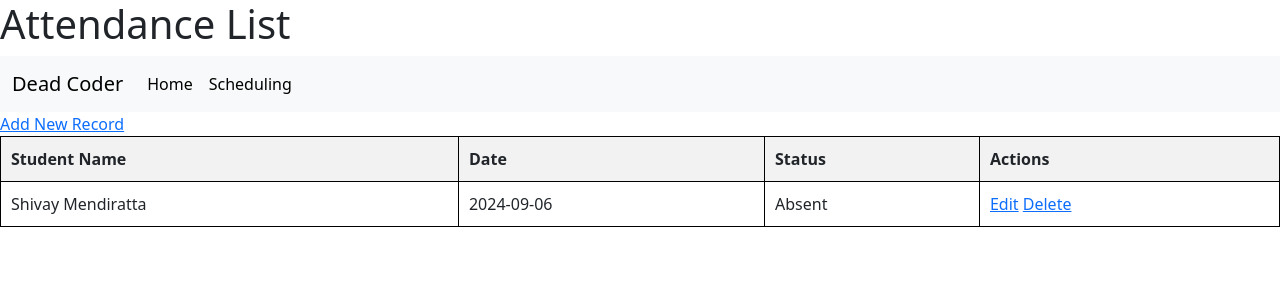
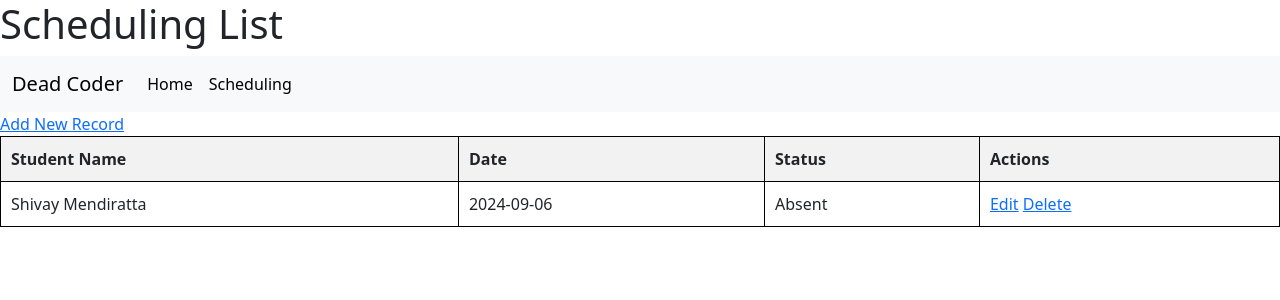
Before and after one commit to Shivay315/SIH-24, a Flask app: page /schedule in a window 1280 px wide. Shown: the top 300 px of the page. Run offline with Flask 3, Linux system fonts and the light colour scheme; data comes from the database, SQL or seed files in the repository.

Commit message:
Update schedule.html

```diff
--- a/templates/schedule.html
+++ b/templates/schedule.html
@@ -3,7 +3,7 @@
 <head>
     <meta charset="UTF-8">
     <meta name="viewport" content="width=device-width, initial-scale=1.0">
-    <title>Attendance List</title>
+    <title>Scheduling List</title>
     <link href="https://cdn.jsdelivr.net/npm/bootstrap@5.3.3/dist/css/bootstrap.min.css" rel="stylesheet" integrity="sha384-QWTKZyjpPEjISv5WaRU9OFeRpok6YctnYmDr5pNlyT2bRjXh0JMhjY6hW+ALEwIH" crossorigin="anonymous">
 
     <style>
@@ -24,7 +24,7 @@
     </style>
 </head>
 <body>
-    <h1>Attendance List</h1>
+    <h1>Scheduling List</h1>
     <nav class="navbar navbar-expand-lg bg-body-tertiary">
         <div class="container-fluid">
           <a class="navbar-brand" href="#">Dead Coder</a>
```
